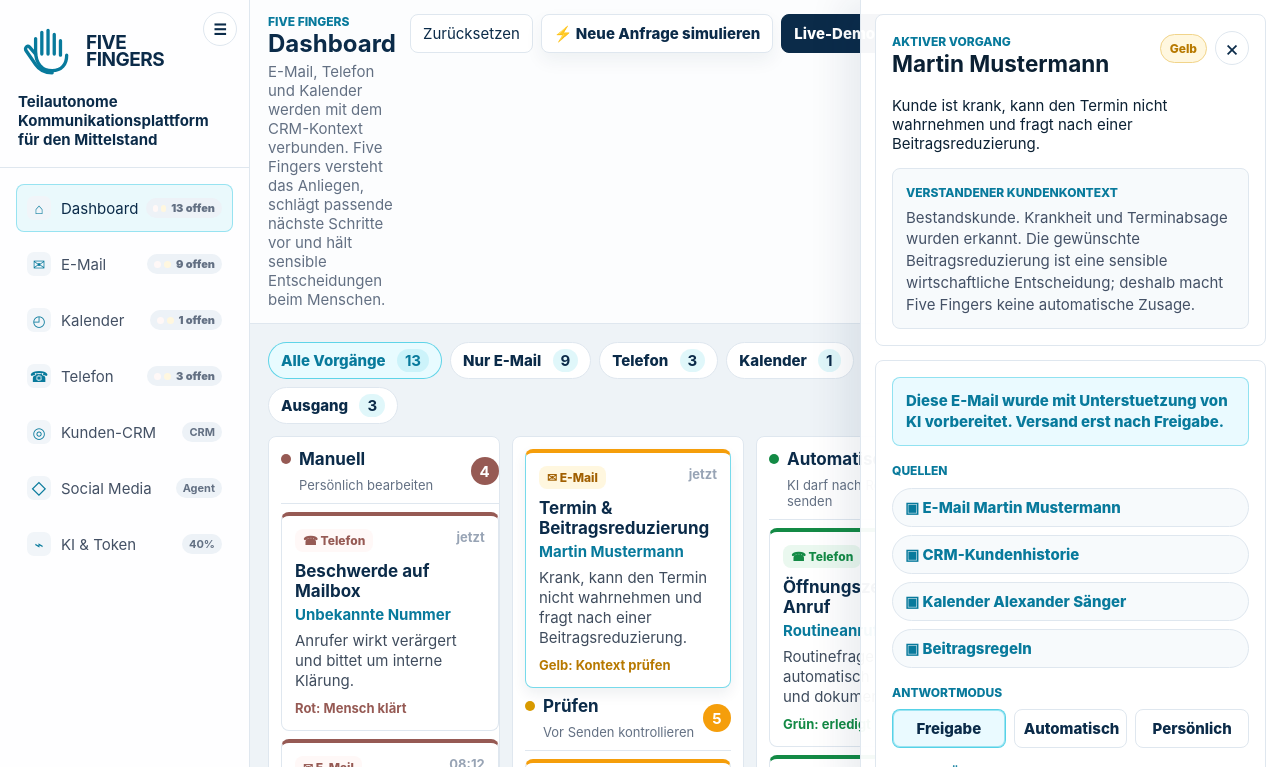
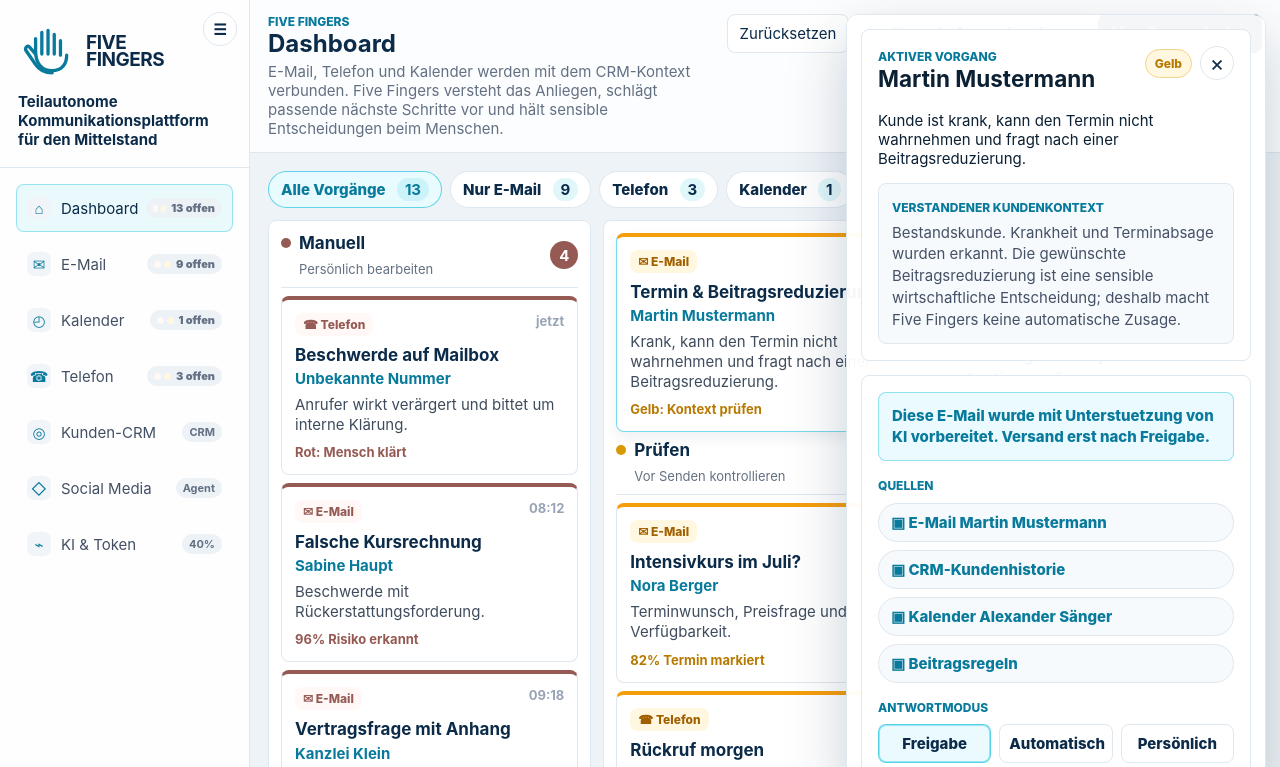
Before and after one commit to Alexander17041980/KI-Assistenten-Dashboard, a plain HTML site: page five-fingers-demo/index.html in a window 1280 px wide. Both pictures are taken after a click on the button "⚡ Neue Anfrage simulieren". Shown: the top 767 px of the page. Drawn offline with Linux system fonts and the light colour scheme.

Commit message:
Improve response drawer layout on laptops

```diff
--- a/five-fingers-demo/index.html
+++ b/five-fingers-demo/index.html
@@ -2466,6 +2466,25 @@
   margin: 0;
   color: #445166;
   line-height: 1.45;
+}
+
+
+@media (min-width: 1181px) and (max-width: 1380px) {
+  .app-shell,
+  .app-shell.detail-open { grid-template-columns: 250px minmax(0, 1fr); }
+  .app-shell.sidebar-collapsed,
+  .app-shell.sidebar-collapsed.detail-open { grid-template-columns: 76px minmax(0, 1fr); }
+  .inspector.open {
+    position: fixed;
+    top: 14px;
+    right: 14px;
+    bottom: 14px;
+    width: min(420px, calc(100vw - 28px));
+    height: auto;
+    border: 1px solid var(--line);
+    border-radius: 12px;
+    box-shadow: 0 24px 60px rgba(11, 43, 73, .22);
+  }
 }
 
 @media (max-width: 1180px) {
```
